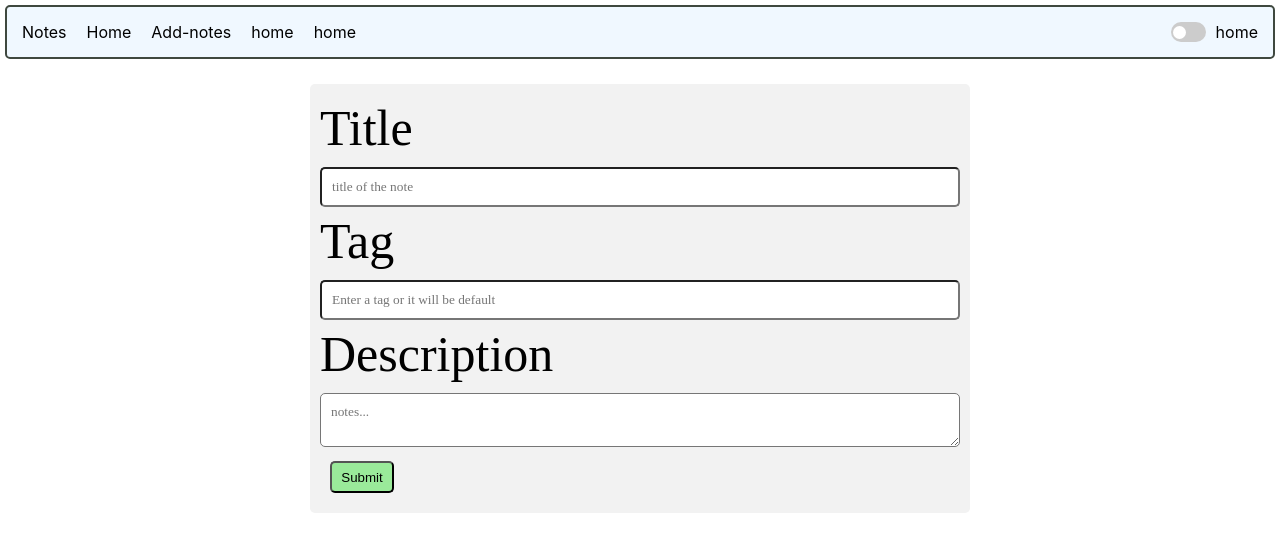
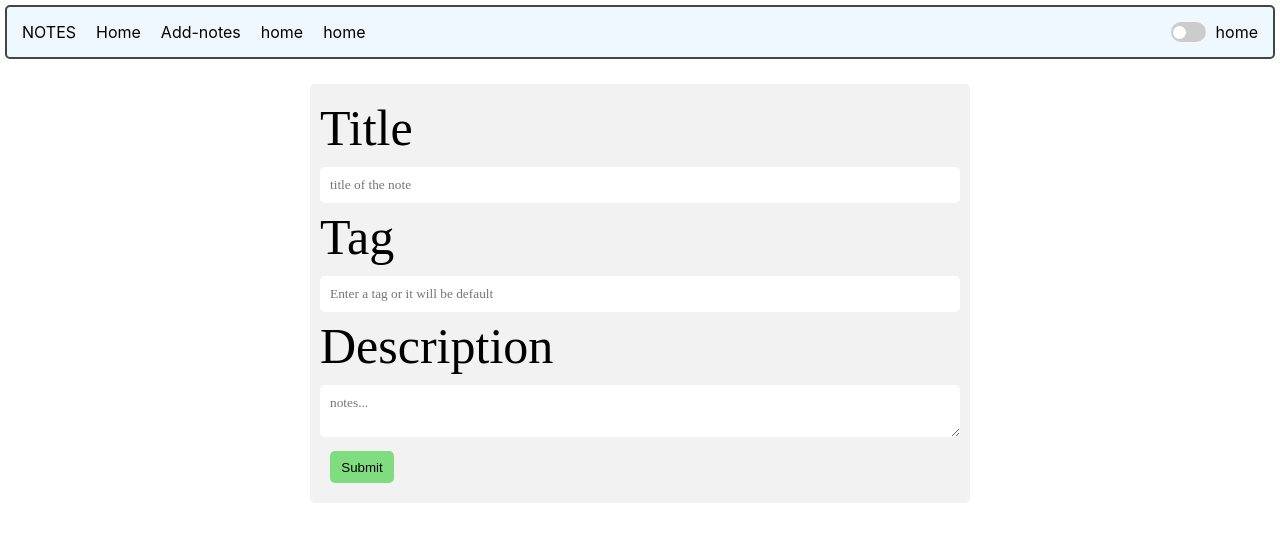
Before and after one commit to ak4677/my-notes, a React (Create React App) app: page /Add-notes in a window 1280 px wide. Shown: the top 552 px of the page. Built offline with nearby package versions, Linux system fonts and the light colour scheme.

Commit message:
adding input using form

```diff
--- a/public/index.html
+++ b/public/index.html
@@ -9,6 +9,7 @@
       name="description"
       content="Web site created using create-react-app"
     />
+    <script src="https://kit.fontawesome.com/fafac70f94.js" crossorigin="anonymous"></script>
     <link rel="apple-touch-icon" href="%PUBLIC_URL%/logo192.png" />
     <!--
       manifest.json provides metadata used when your web app is installed on a
--- a/src/components/addnoets/AddNotes.css
+++ b/src/components/addnoets/AddNotes.css
@@ -27,6 +27,7 @@ input[type=text],textarea{
     padding: 10px;
     margin-top: 10px;
     width: 100%;
+    border: none;
     border-radius: 5px;
     box-sizing: border-box;
     font-family: 'Times New Roman', Times, serif;
@@ -40,6 +41,18 @@ input[type=text],textarea{
   width: 4rem;
   height: 2rem;
   border-radius: 5px;
-  background-color: rgb(154, 234, 154);
+  border: none;
+  background-color: rgb(127, 221, 127);
   box-sizing: border-box;
+  cursor: pointer;
+
 }
+.button:hover{
+    box-shadow: 4px 5px 5px #aaaaaa;
+    transition:  0.1s;
+}
+.button:active {
+    background-color: #3e8e41;
+    box-shadow: 0 5px #666;
+    transform: translateY(4px);
+  }
--- a/src/components/addnoets/AddNotes.js
+++ b/src/components/addnoets/AddNotes.js
@@ -1,17 +1,33 @@
-import React, { useContext } from 'react'
+import React, { useContext, useState } from 'react'
 import './AddNotes.css'
 import ModeContext from '../../context/mode/modeContex'
+import NoteContext from '../../context/notes/noteContext'
+
+
+
 export default function AddNotes() {
   const lighting=useContext(ModeContext)
+  const getinginfo=useContext(NoteContext)
+  const {addnote}=getinginfo
+  const [newnote,setAddnote]=useState({title:"",description:"",tag:""})
+
+  const add=(e)=>{
+    e.preventDefault();
+    addnote(newnote.title,newnote.description,newnote.tag);
+    setAddnote({ title: "", description: "", tag: "" });
+  }
+  let onChange=(e)=>{
+    setAddnote({...newnote,[e.target.name]: e.target.value})
+  }
   return (
     <div className={`cantainer cantainer-${lighting.intialstate.mode}`}>
       <form className='form'>
         <div className='title'>
           <div className='name'>
-            <label htmlFor="topic">Title</label>
+            <label htmlFor="title">Title</label>
           </div>
           <div className='entry'>
-            <input type="text" id="topic" name="title" placeholder="title of the note" />
+            <input type="text" id="title" name="title" placeholder="title of the note " onChange={onChange}/>
           </div>
         </div>
         <div className='tag'>
@@ -19,7 +35,7 @@ export default function AddNotes() {
             <label htmlFor="field">Tag</label>
           </div>
           <div className='entry'>
-            <input type="text" id="field" name="description" placeholder="Enter a tag or it will be default" />
+            <input type="text" id="field" name="tag" placeholder="Enter a tag or it will be default" onChange={onChange}/>
           </div>
         </div>
         <div className='description'>
@@ -27,11 +43,11 @@ export default function AddNotes() {
             <label htmlFor="subject">Description</label>
           </div>
           <div className='entry'>
-            <textarea id="subject" name="description" placeholder="notes..." />
+            <textarea id="subject" name="description" placeholder="notes..." onChange={onChange}/>
           </div>
         </div>
         <div className='submit'>
-            <button className='button'>Submit</button>
+            <button className='button' onClick={add}>Submit</button>
         </div>
       </form>
     </div>
--- a/src/components/navbar/Navbar.js
+++ b/src/components/navbar/Navbar.js
@@ -31,7 +31,7 @@ export default function Navbar(props) {
                 <div className={`nav-container nav-${navstate}`}>
                     <div className='left-nav'>
                         {/* <Link to='/'>Home</Link> */}
-                        <Link to='/'>Notes</Link>
+                        <Link to='/'>NOTES</Link>
                         <Link to='/home'>Home</Link>
                         <Link to='/Add-notes'>Add-notes</Link>
                         <Link to='/'>home</Link>
--- a/src/components/notes/Notes.js
+++ b/src/components/notes/Notes.js
@@ -7,8 +7,9 @@ export default function Notes() {
     const { notes, setNotes } = fetchingnotes
     return (
         <div>
+            {/* <AddNotes /> */}
             {notes.map((note) => {
-                return (<div key={note._id}><Notesitem note={note}/></div> );
+                return (<Notesitem key={note._id} note={note}/> );
             })}
         </div>
     )
--- a/src/components/notesitem/Notesitem.js
+++ b/src/components/notesitem/Notesitem.js
@@ -6,6 +6,8 @@ export default function Notesitem(props) {
         <div className='details'>
             <h1 className='title'>{props.note.title} </h1>
             <p>{props.note.description}</p>
+            <i className="fa-solid fa-trash-can space">&nbsp;&nbsp;</i>
+            <i className="fa-regular fa-pen-to-square"></i>
         </div>
     </div>
   )
--- a/src/context/notes/NoteState.js
+++ b/src/context/notes/NoteState.js
@@ -55,8 +55,33 @@ export default function NoteState(props) {
           }
       ]
       const [notes,setNotes]=useState(intialnotes)
+
+      const fetchnote=()=>{
+
+      }
+
+      const addnote=(title,description,tag)=>{
+        console.log("adding new note")
+        const note={
+          "_id": "678bdf22a7e09df162c92bb",
+          "title": title,
+          "description": description,
+          "tag": tag,
+          "date": "2025-01-18T17:04:34.193Z",
+          "__v": 0
+        }
+        setNotes(notes.concat(note))
+      }
+
+      const deletenote=()=>{
+
+      }
+
+      const editnote=()=>{
+
+      }
     return (
-            <NoteContext.Provider value={{notes,setNotes}}>
+            <NoteContext.Provider value={{notes,fetchnote,addnote,deletenote,editnote}}>
                 {props.children}
             </NoteContext.Provider>
 
```
